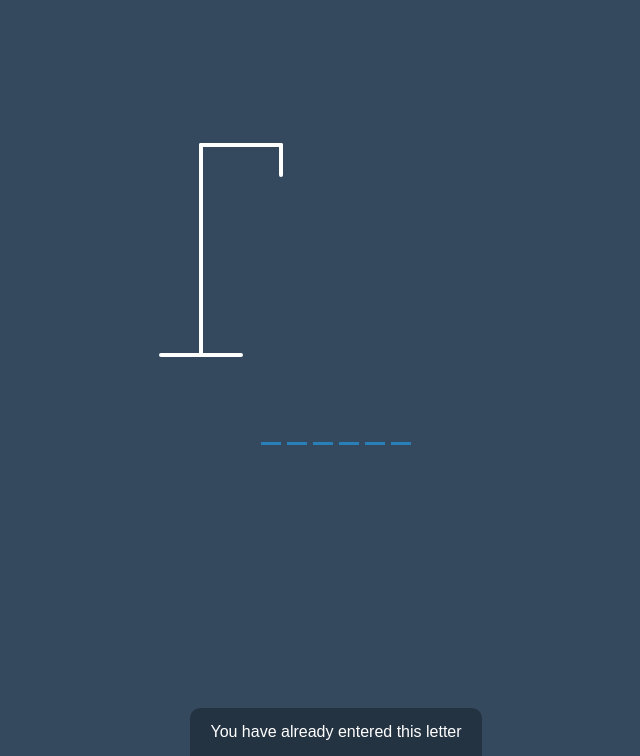
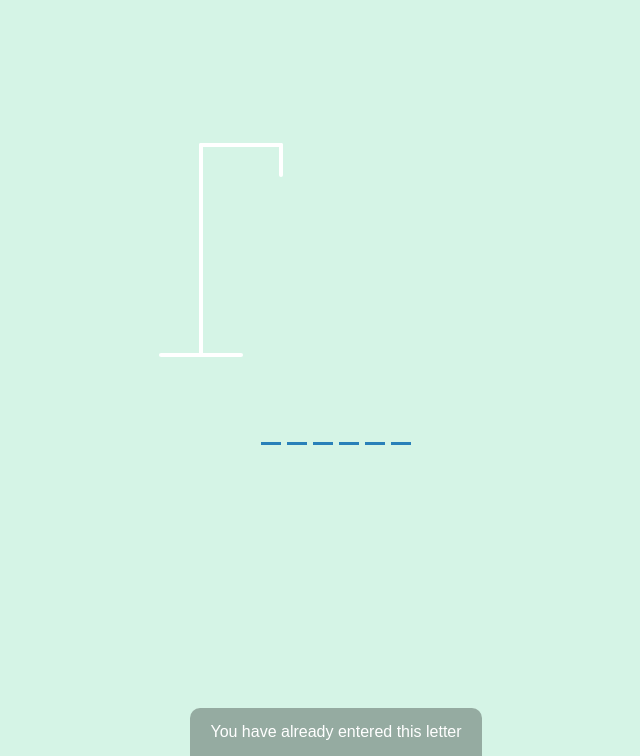
Before and after one commit to devb113/hangman_game, a plain HTML site: page index.html in a window 1280 px wide. Shown: the part 94-850 px from the top of the page, without its empty margins (304-944 px from the left). Drawn offline with Linux system fonts and the light colour scheme.

Commit message:
Update main.css

```diff
--- a/CSS/main.css
+++ b/CSS/main.css
@@ -3,7 +3,7 @@
 }
 
 body {
-  background-color: #34495e;
+  background-color: #d5f4e6;
   color: #fff;
   font-family: Arial, Helvetica, sans-serif;
   display: flex;
```
